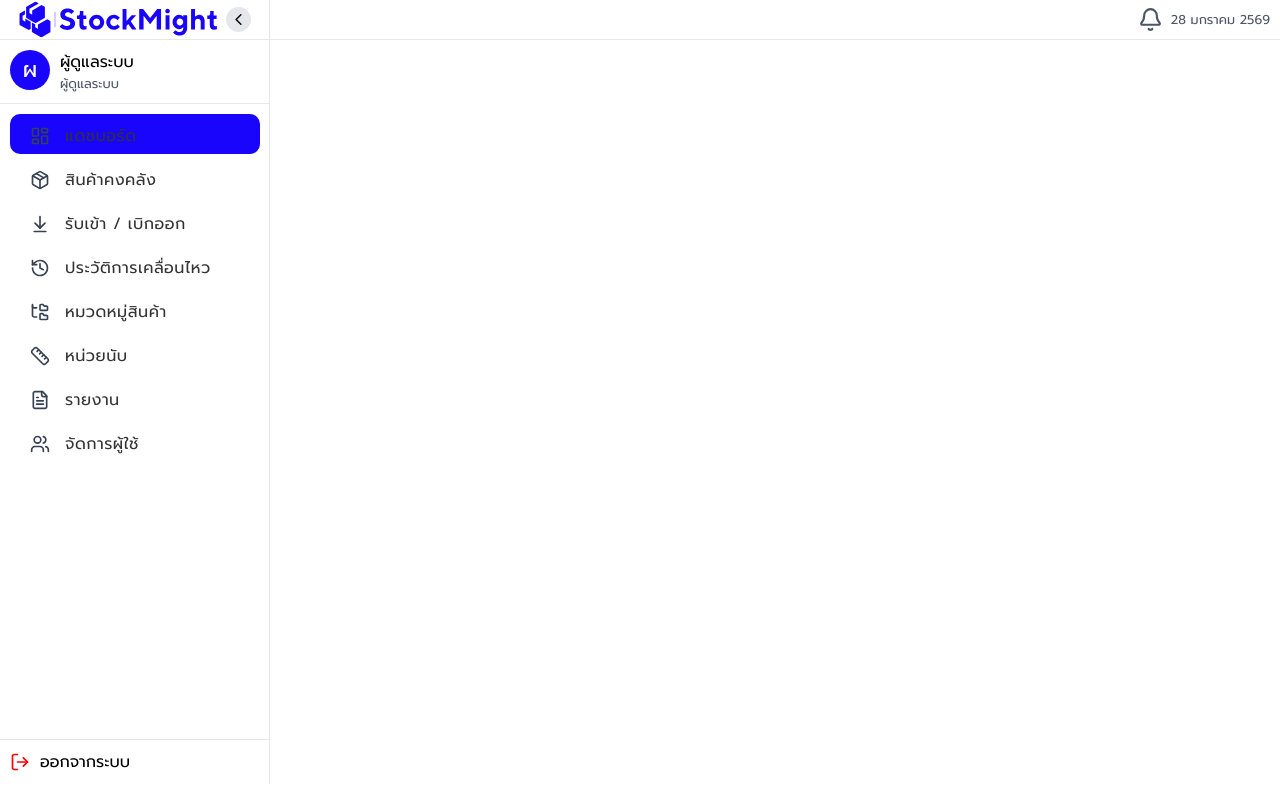
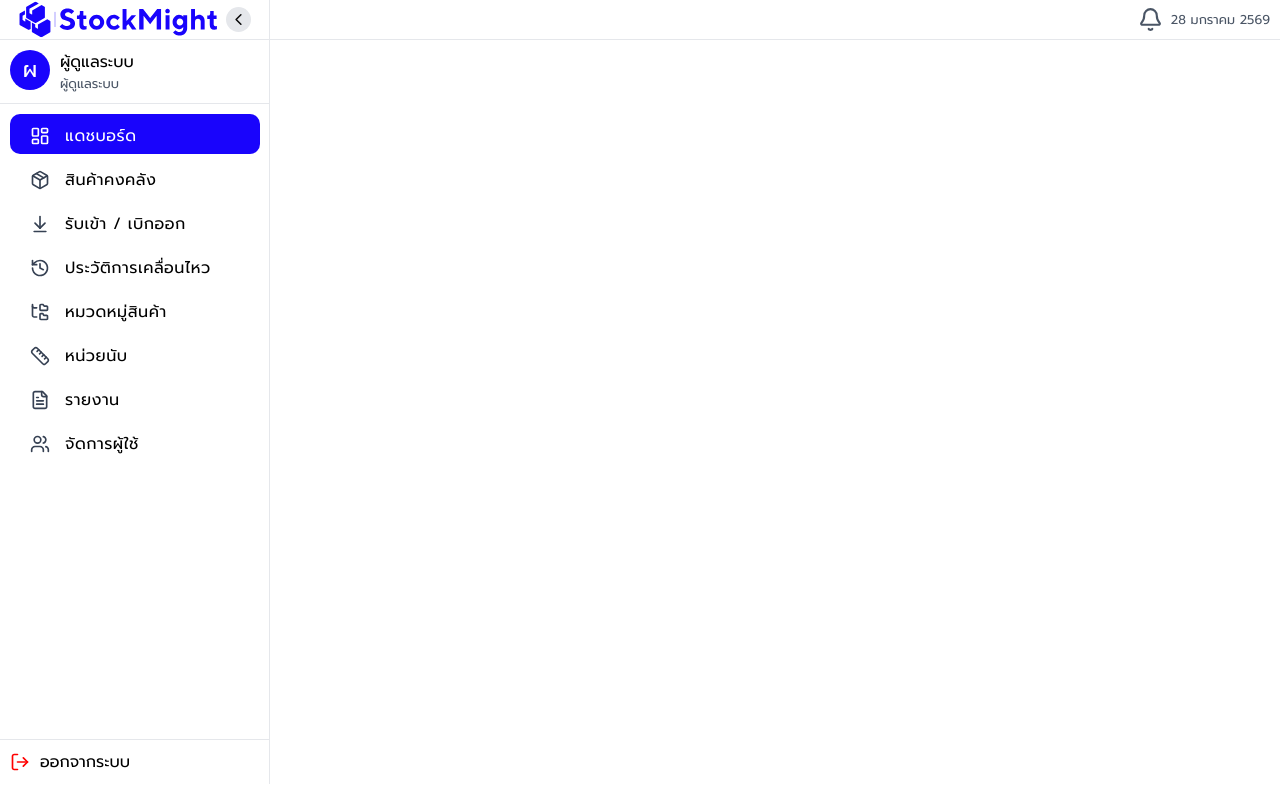
Before and after one commit to TehSomgwut/StockMight, a React (Vite) app: page /pages in a window 1280 px wide. Built offline with nearby package versions, Linux system fonts and the light colour scheme.

Commit message:
Finally sidebar have fully animated successfully, Im so tried with this thing so long about a week. Yes!!!

```diff
--- a/src/components/Side/Side.jsx
+++ b/src/components/Side/Side.jsx
@@ -62,6 +62,7 @@ export default function Side() {
                             selectedRef={selectedRef}
                             index={index}
                             onSelect={setActiveIndex}
+                            active={activeIndex === index}
                         />
                     ))}
                 </div>
--- a/src/components/Side/menu/menu.jsx
+++ b/src/components/Side/menu/menu.jsx
@@ -3,8 +3,14 @@ import menuStyles from './Menu.module.css';
 import gsap from 'gsap';
 import { Route, Link } from 'react-router-dom'
 
-export default function Menu({ src, alt, text, selectedRef, index, onSelect, linkTo }) {
+export default function Menu({ src, alt, text, selectedRef, index, onSelect, linkTo, active }) {
     const menuRef = useRef(null);
+
+    const textColor = active ? "white" : "black";
+    const imageStyle = {
+        filter: active ? "brightness(0) invert(1)" : "none",
+        transition: "filter 0.3s ease" // เพิ่มความนุ่มนวลตอนเปลี่ยนสี
+    };
 
     function handleClick() {
         if (selectedRef.current && menuRef.current) {
@@ -23,11 +29,10 @@ export default function Menu({ src, alt, text, selectedRef, index, onSelect, lin
             <div
                 ref={menuRef}
                 onClick={handleClick}
-                className={menuStyles["menu-container"]}
+                className={`${menuStyles["menu-container"]} ${active ? menuStyles.active : ''}`}
             >
-                {/* เลเยอร์ปกติ (มองเห็นเป็นสีดำบนพื้นขาว) */}
-                <img className={menuStyles["menus-icon"]} src={src} alt={alt} />
-                <p className={menuStyles["text-black"]}>{text}</p>
+                <img className={menuStyles["menus-icon"]} src={src} alt={alt} style={imageStyle} />
+                <p className={menuStyles["text-black"]} style={{ color: textColor }}>{text}</p>
             </div>
         </Link>
     );
```
